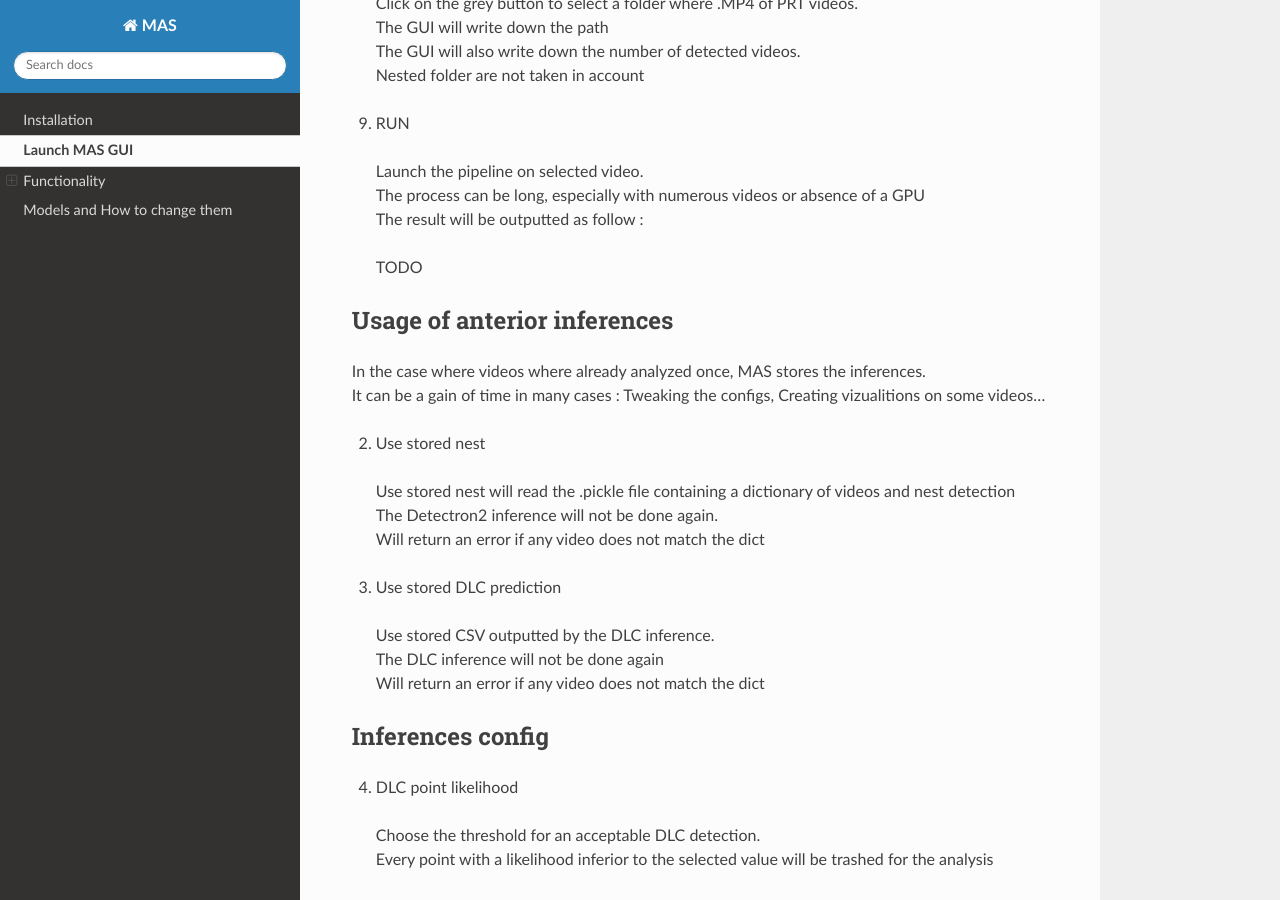
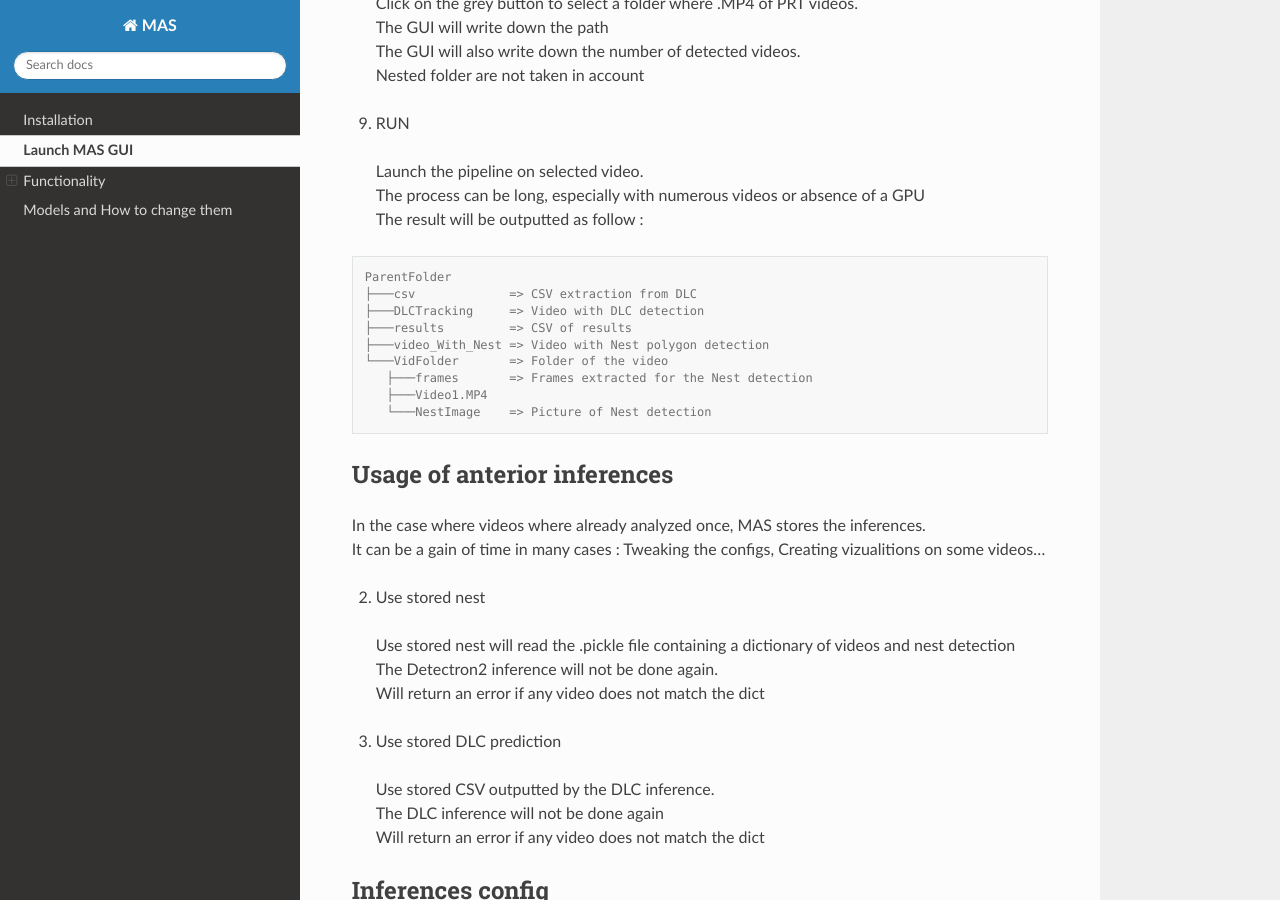
Before and after one commit to ChavisManzoniLab/MAS, a Sphinx documentation site: the page built from docs/usage.rst, in a window 1280 px wide and 900 px high, scrolled down 1006 px. Built offline with Sphinx 7.4.7 and the Read the Docs theme 3.1.0, drawn with Linux system fonts in a browser that asks for light colours.

Commit message:
Update usage.rst

```diff
--- a/docs/usage.rst
+++ b/docs/usage.rst
@@ -38,7 +38,17 @@ Main Part
   | The process can be long, especially with numerous videos or absence of a GPU
   | The result will be outputted as follow :
 
-  TODO
+.. code-block:: console
+
+ ParentFolder
+ ├───csv             => CSV extraction from DLC
+ ├───DLCTracking     => Video with DLC detection
+ ├───results         => CSV of results
+ ├───video_With_Nest => Video with Nest polygon detection
+ └───VidFolder       => Folder of the video
+    ├───frames       => Frames extracted for the Nest detection
+    ├───Video1.MP4
+    └───NestImage    => Picture of Nest detection
 
 Usage of anterior inferences
 -----------------------------
```
